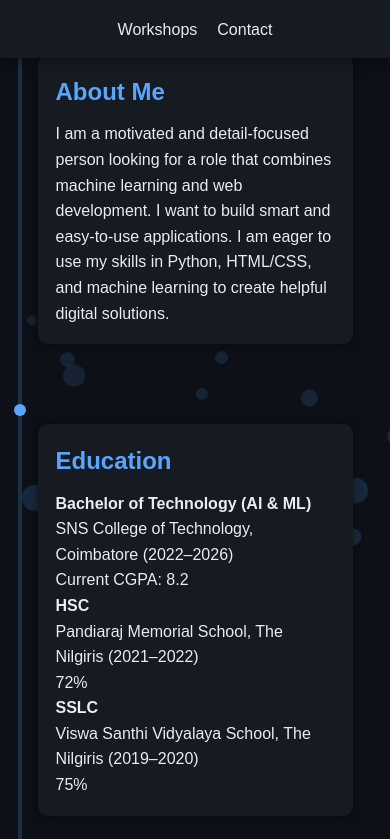
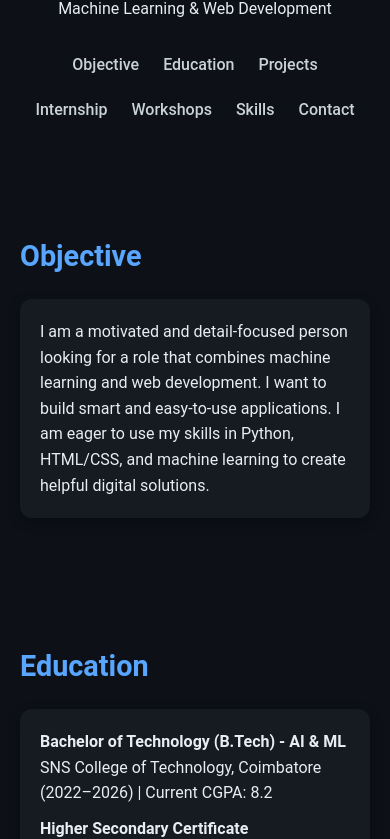
Before and after one commit to Prithikareshma/prithi-portfolio, a plain HTML site: page index.html in a window 390 px wide. Shown: the part 105-944 px from the top of the page. Drawn offline with nearby package versions, Linux system fonts and the light colour scheme.

Commit message:
Update index.html

```diff
--- a/index.html
+++ b/index.html
@@ -4,355 +4,195 @@
   <meta charset="UTF-8">
   <meta name="viewport" content="width=device-width, initial-scale=1.0">
   <title>PRITHIKA M | Portfolio</title>
+
+  <!-- AOS Animation CSS -->
+  <link href="https://cdn.jsdelivr.net/npm/aos@2.3.4/dist/aos.css" rel="stylesheet">
+
   <style>
-  /* Reset */
     * {
       margin: 0;
       padding: 0;
       box-sizing: border-box;
     }
-
     body {
-    font-family: 'Poppins', sans-serif;
-    background: #0d1117;
+      font-family: 'Roboto', sans-serif;
+      background-color: #0d1117;
       color: #e6edf3;
       line-height: 1.6;
       scroll-behavior: smooth;
-    position: relative;
-    overflow-x: hidden;
     }
-
-  /* Floating background animation */
-  .floating-bg {
-    position: fixed;
-    top: 0;
-    left: 0;
-    width: 100%;
-    height: 100%;
-    pointer-events: none;
-    z-index: -1;
-    overflow: hidden;
+    header {
+      text-align: center;
+      padding: 50px 20px 20px;
     }
-
-  .floating-bg span {
-    position: absolute;
-    display: block;
-    width: 20px;
-    height: 20px;
-    background: rgba(88, 166, 255, 0.2);
-    border-radius: 50%;
-    animation: float 15s linear infinite;
+    header h1 {
+      font-size: 3rem;
+      font-weight: bold;
+      letter-spacing: 2px;
+      color: #58a6ff;
     }
-
-  @keyframes float {
-    0% { transform: translateY(100vh) translateX(0); opacity: 0; }
-    10% { opacity: 1; }
-    100% { transform: translateY(-10vh) translateX(50px); opacity: 0; }
+    nav {
+      margin-top: 20px;
     }
-
-  /* Navbar */
-  nav {
-    position: fixed;
-    top: 0;
-    left: 0;
-    width: 100%;
-    background: #161b22;
-    padding: 20px 0 15px 0;
-    display: flex;
-    flex-direction: column;
-    align-items: center;
-    z-index: 1000;
-    box-shadow: 0 2px 10px rgba(0,0,0,0.5);
-  }
-
-  nav h1 {
-    font-size: 26px;
-    color: #58a6ff;
-    text-transform: uppercase;
-    margin-bottom: 15px;
-  }
-
-  nav ul {
-    list-style: none;
-    display: flex;
-    gap: 20px;
-    justify-content: center;
-    width: 100%;
-  }
-
-  nav ul li a {
-    color: #e6edf3;
+    nav a {
+      margin: 0 15px;
       text-decoration: none;
+      color: #c9d1d9;
       font-weight: 500;
       transition: color 0.3s;
     }
-
-  nav ul li a:hover {
+    nav a:hover {
       color: #58a6ff;
     }
-
-  /* Timeline Sections */
     section {
-    position: relative;
-    padding: 40px 20px; /* spacing between sections */
-    display: flex;
-    justify-content: flex-start;
-    align-items: flex-start;
-    opacity: 0;
-    transform: translateX(-40px);
-    transition: opacity 0.8s ease, transform 0.8s ease;
+      max-width: 900px;
+      margin: 60px auto;
+      padding: 20px;
     }
-
-  /* Add extra padding for About section to separate from navbar */
-  #about {
-    padding-top: 180px; /* consistent gap from navbar on desktop and mobile */
+    h2 {
+      color: #58a6ff;
+      margin-bottom: 20px;
+      font-size: 1.8rem;
+      text-align: left;
     }
-
-  section.show {
-    opacity: 1;
-    transform: translateX(0);
+    /* Box Styling */
+    .box {
+      background: #161b22;
+      padding: 20px;
+      border-radius: 12px;
+      margin-bottom: 25px;
+      box-shadow: 0 4px 12px rgba(0,0,0,0.4);
+      transition: transform 0.3s;
     }
-
-  section:nth-child(even) {
-    justify-content: flex-end;
-    transform: translateX(40px);
+    .box:hover {
+      transform: translateY(-5px);
     }
-
-  section:nth-child(even).show {
-    transform: translateX(0);
+    ul {
+      list-style: none;
     }
-
-  section .content {
-    background: #161b22;
-    padding: 18px;
-    border-radius: 10px;
-    box-shadow: 0 0 10px rgba(0,0,0,0.5);
-    max-width: 500px;
-    position: relative;
-  }
-
-  section h2 {
-    font-size: 24px;
-    color: #58a6ff;
+    ul li {
       margin-bottom: 10px;
     }
-
-  /* Timeline line */
-  .timeline {
-    position: absolute;
-    left: 50%;
-    top: 0;
-    bottom: 0;
-    width: 4px;
-    background: #58a6ff33;
-    transform: translateX(-50%);
-    z-index: 0;
-  }
-
-  section .dot {
-    position: absolute;
-    top: 20px;
-    left: 50%;
-    transform: translateX(-50%);
-    width: 12px;
-    height: 12px;
-    background: #58a6ff;
-    border-radius: 50%;
-    z-index: 1;
-  }
-
-  a {
-    color: #58a6ff;
-    text-decoration: none;
-  }
-
     footer {
+      text-align: center;
+      padding: 30px;
       background: #161b22;
-    text-align: center;
-    padding: 15px;
+      margin-top: 40px;
+      font-size: 0.9rem;
       color: #8b949e;
     }
-
-  /* Responsive */
     @media (max-width: 768px) {
-    nav ul {
-      flex-wrap: wrap;
-      justify-content: center;
+      header h1 {
+        font-size: 2rem;
       }
-
-    section {
-      flex-direction: column;
-      justify-content: center;
-      align-items: center;
-      transform: translateY(40px);
-    }
-
-    section:nth-child(even) {
-      justify-content: center;
-      transform: translateY(40px);
-    }
-
-    section.show {
-      transform: translateY(0);
-    }
-
-    section .content {
-      max-width: 90%;
-    }
-
-    .timeline {
-      left: 20px;
-    }
-
-    section .dot {
-      left: 20px;
-    }
-
-    /* About section padding for mobile */
-    #about {
-      padding-top: 160px;
+      nav a {
+        display: inline-block;
+        margin: 10px;
       }
     }
   </style>
 </head>
 <body>
+  <!-- Header -->
+  <header>
+    <h1>PRITHIKA M</h1>
+    <p>Machine Learning & Web Development</p>
+    <nav>
+      <a href="#objective">Objective</a>
+      <a href="#education">Education</a>
+      <a href="#projects">Projects</a>
+      <a href="#internship">Internship</a>
+      <a href="#workshops">Workshops</a>
+      <a href="#skills">Skills</a>
+      <a href="#contact">Contact</a>
+    </nav>
+  </header>
 
-<!-- Floating Background -->
-<div class="floating-bg">
-  <span style="left:10%; width:15px; height:15px; animation-duration:12s;"></span>
-  <span style="left:25%; width:20px; height:20px; animation-duration:18s;"></span>
-  <span style="left:50%; width:25px; height:25px; animation-duration:20s;"></span>
-  <span style="left:70%; width:15px; height:15px; animation-duration:15s;"></span>
-  <span style="left:85%; width:18px; height:18px; animation-duration:22s;"></span>
-</div>
-
-<!-- Navbar -->
-<nav>
-  <h1>PRITHIKA M</h1>
-  <ul>
-    <li><a href="#about">About</a></li>
-    <li><a href="#education">Education</a></li>
-    <li><a href="#skills">Skills</a></li>
-    <li><a href="#projects">Projects</a></li>
-    <li><a href="#internship">Internship</a></li>
-    <li><a href="#workshops">Workshops</a></li>
-    <li><a href="#contact">Contact</a></li>
-  </ul>
-</nav>
-
-<!-- Timeline line -->
-<div class="timeline"></div>
-
-<!-- Sections -->
-<section id="about">
-  <div class="dot"></div>
-  <div class="content">
-    <h2>About Me</h2>
+  <!-- Objective -->
+  <section id="objective" data-aos="fade-up">
+    <h2>Objective</h2>
+    <div class="box">
       <p>I am a motivated and detail-focused person looking for a role that combines machine learning and web development. I want to build smart and easy-to-use applications. I am eager to use my skills in Python, HTML/CSS, and machine learning to create helpful digital solutions.</p>
     </div>
   </section>
 
-<section id="education">
-  <div class="dot"></div>
-  <div class="content">
+  <!-- Education -->
+  <section id="education" data-aos="fade-up">
     <h2>Education</h2>
-    <p><b>Bachelor of Technology (AI & ML)</b><br>SNS College of Technology, Coimbatore (2022–2026)<br>Current CGPA: 8.2</p>
-    <p><b>HSC</b><br>Pandiaraj Memorial School, The Nilgiris (2021–2022)<br>72%</p>
-    <p><b>SSLC</b><br>Viswa Santhi Vidyalaya School, The Nilgiris (2019–2020)<br>75%</p>
-  </div>
-</section>
-
-<section id="skills">
-  <div class="dot"></div>
-  <div class="content">
-    <h2>Skills</h2>
+    <div class="box">
       <ul>
-      <li><b>Languages:</b> Python, HTML, CSS, JavaScript, SQL</li>
-      <li><b>Frameworks:</b> React JS</li>
-      <li><b>Databases:</b> SQL Server</li>
-      <li><b>Tools & IDEs:</b> VS Code, Google Colab</li>
-      <li><b>Version Control:</b> Git, GitHub</li>
-      <li><b>Soft Skills:</b> Leadership, Time Management, Communication, Teamwork</li>
+        <li><strong>Bachelor of Technology (B.Tech) - AI & ML</strong><br>SNS College of Technology, Coimbatore (2022–2026) | Current CGPA: 8.2</li>
+        <li><strong>Higher Secondary Certificate</strong><br>Pandiaraj Memorial Matriculation School, The Nilgiris (2021–2022) | 72%</li>
+        <li><strong>Secondary School Leaving Certificate</strong><br>Viswa Santhi Vidyalaya Matriculation School, The Nilgiris (2019–2020) | 75%</li>
       </ul>
     </div>
   </section>
 
-<section id="projects">
-  <div class="dot"></div>
-  <div class="content">
+  <!-- Projects -->
+  <section id="projects" data-aos="fade-up">
     <h2>Projects</h2>
+    <div class="box"><strong>AI Shopping List</strong><br>Developed an intelligent system to help users create, manage, and optimize their shopping lists with AI.</div>
+    <div class="box"><strong>Fake News Detection</strong><br>Designed and implemented ML models to detect and filter false or misleading news.</div>
+    <div class="box"><strong>Cybersecurity Ticket Management</strong><br>Created a ML-based system to detect and block threats, improving response and efficiency.</div>
+    <div class="box"><strong>AI-Based Personalized Learning Path Recommender</strong><br>Built an AI system to recommend learning paths tailored to users.</div>
+    <div class="box"><strong>Job Title Classification from Resume Text</strong><br>Developed NLP models to classify job titles and predict roles.</div>
+  </section>
+
+  <!-- Internship -->
+  <section id="internship" data-aos="fade-up">
+    <h2>Internship</h2>
+    <div class="box"><strong>Techvolt</strong> | Machine Learning<br>Worked on Logistic Regression, Naive Bayes, and KNN for text classification.</div>
+    <div class="box"><strong>COGNIFYZ</strong> | Web Development<br>Assisted in developing front-end components using HTML, CSS.</div>
+    <div class="box"><strong>NXTLOGIC</strong> | Full Stack Development<br>Worked on front-end development using HTML, CSS.</div>
+  </section>
+
+  <!-- Workshops -->
+  <section id="workshops" data-aos="fade-up">
+    <h2>Workshops</h2>
+    <div class="box">Robotics | SNS College of Technology</div>
+    <div class="box">ChatGPT | SNS College of Technology</div>
+    <div class="box">NBN | SNS College of Technology</div>
+    <div class="box">React JS | SNS College of Technology</div>
+  </section>
+
+  <!-- Skills -->
+  <section id="skills" data-aos="fade-up">
+    <h2>Skills</h2>
+    <div class="box">
       <ul>
-      <li><b>AI Shopping List:</b> Intelligent system to help users create, manage, and optimize shopping lists using AI.</li>
-      <li><b>Fake News Detection:</b> ML models to detect and filter fake or misleading news.</li>
-      <li><b>Cybersecurity Ticket Management:</b> ML-based system to detect, track, and block cyber threats.</li>
-      <li><b>AI-Based Personalized Learning Path:</b> Recommender system for tailored learning paths.</li>
-      <li><b>Job Title Classification:</b> NLP-based model to classify job titles from resume text.</li>
+        <li><strong>Languages:</strong> Python, HTML, CSS, JavaScript, SQL</li>
+        <li><strong>Frameworks:</strong> React JS</li>
+        <li><strong>Databases:</strong> SQL Server</li>
+        <li><strong>Tools & IDEs:</strong> VS Code, Google Colab</li>
+        <li><strong>Version Control:</strong> Git, GitHub</li>
+        <li><strong>Soft Skills:</strong> Leadership, Time Management, Communication, Teamwork</li>
       </ul>
     </div>
   </section>
 
-<section id="internship">
-  <div class="dot"></div>
-  <div class="content">
-    <h2>Internships</h2>
-    <p><b>Techvolt</b> – Developed classification models using Logistic Regression, Naive Bayes, and KNN.</p>
-    <p><b>COGNIFYZ (Web Development)</b> – Assisted in development of front-end components using HTML, CSS.</p>
-    <p><b>NXTLOGIC (Full Stack Development)</b> – Assisted in development of front-end components using HTML, CSS.</p>
+  <!-- Contact -->
+  <section id="contact" data-aos="fade-up">
+    <h2>Contact</h2>
+    <div class="box">
+      <p>📞 6374163211 | 📍 Coimbatore, Tamil Nadu</p>
+      <p>📧 <a href="mailto:prithikamuthukumar22@gmail.com" style="color:#58a6ff;">prithikamuthukumar22@gmail.com</a></p>
+      <p>🌐 <a href="https://github.com/prithika-GitHub" style="color:#58a6ff;" target="_blank">GitHub</a> |
+         <a href="https://linkedin.com/in/prithika-m" style="color:#58a6ff;" target="_blank">LinkedIn</a></p>
     </div>
   </section>
 
-<section id="workshops">
-  <div class="dot"></div>
-  <div class="content">
-    <h2>Workshops</h2>
-    <ul>
-      <li>Robotics (SNS College of Technology)</li>
-      <li>ChatGPT (SNS College of Technology)</li>
-      <li>NNN (SNS College of Technology)</li>
-      <li>React JS (SNS College of Technology)</li>
-    </ul>
-  </div>
-</section>
-
-<section id="contact">
-  <div class="dot"></div>
-  <div class="content">
-    <h2>Contact</h2>
-    <p>📞 6374163211</p>
-    <p>📍 Coimbatore, Tamil Nadu</p>
-    <p>📧 <a href="mailto:prithikamuthukumar22@gmail.com">prithikamuthukumar22@gmail.com</a></p>
-    <p>🌐 <a href="https://github.com/prithika-m" target="_blank">GitHub</a> | <a href="#" target="_blank">LinkedIn</a></p>
-  </div>
-</section>
-
+  <!-- Footer -->
   <footer>
-  <p>© 2025 PRITHIKA M | Portfolio</p>
+    &copy; 2025 PRITHIKA M | All Rights Reserved
   </footer>
 
+  <!-- AOS Animation JS -->
+  <script src="https://cdn.jsdelivr.net/npm/aos@2.3.4/dist/aos.js"></script>
   <script>
-  // Scroll Animation
-  const sections = document.querySelectorAll("section");
-  const observer = new IntersectionObserver((entries) => {
-    entries.forEach(entry => {
-      if(entry.isIntersecting){
-        entry.target.classList.add("show");
-        observer.unobserve(entry.target);
-      }
+    AOS.init({
+      duration: 1000,
+      once: true
     });
-  }, { threshold: 0.2 });
-
-  sections.forEach(sec => observer.observe(sec));
-
-  // Floating background particles
-  const floating = document.querySelector('.floating-bg');
-  for(let i=0; i<20; i++){
-    const span = document.createElement('span');
-    span.style.left = Math.random() * 100 + '%';
-    span.style.width = span.style.height = Math.random() * 20 + 10 + 'px';
-    span.style.animationDuration = 10 + Math.random()*10 + 's';
-    floating.appendChild(span);
-  }
   </script>
-
 </body>
   </html>
```
Lines whose indentation alone changed are shown as unchanged.
